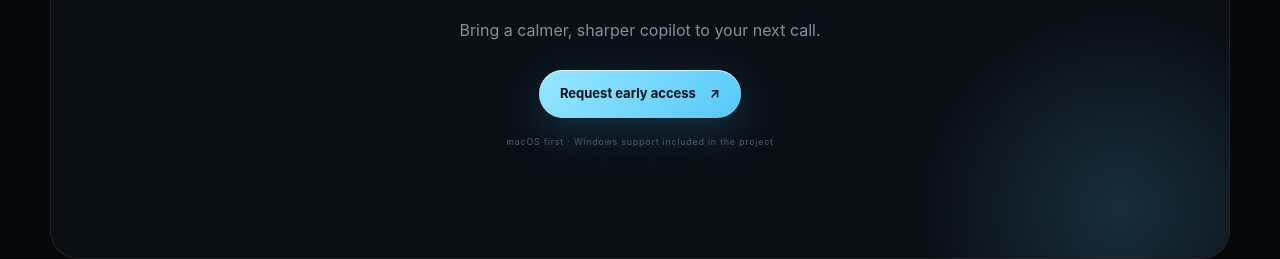
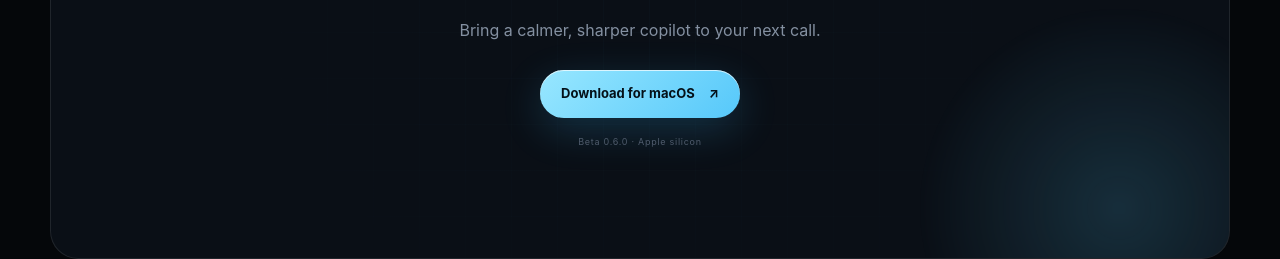
Before and after one commit to punkuz/veil-assist-website, a Next.js app: page / in a window 1280 px wide. Shown: the part 5203-5462 px from the top of the page. Built offline with nearby package versions, Linux system fonts and the light colour scheme.

Commit message:
Link Veil macOS beta download

```diff
--- a/app/page.tsx
+++ b/app/page.tsx
@@ -21,7 +21,7 @@ export default function Home() {
           <a href="#privacy">Privacy</a>
           <a href="#how">How it works</a>
         </div>
-        <a className="nav-cta" href="#download">Get Veil <Arrow /></a>
+        <a className="nav-cta" href="https://github.com/punkuz/veil-assist/releases/download/v0.6.0-beta.1/Veil.Assist-0.6.0-beta.1-arm64.dmg">Get Veil <Arrow /></a>
       </nav>
 
       <section className="hero shell-width" id="top">
@@ -166,8 +166,8 @@ export default function Home() {
         <div className="mini-logo"><span className="brand-mark" /></div>
         <h2>Ready for the room?</h2>
         <p>Bring a calmer, sharper copilot to your next call.</p>
-        <a className="button button-primary" href="mailto:hello@veil-assist.app?subject=Veil%20Assist%20early%20access">Request early access <Arrow /></a>
-        <small>macOS first · Windows support included in the project</small>
+        <a className="button button-primary" href="https://github.com/punkuz/veil-assist/releases/download/v0.6.0-beta.1/Veil.Assist-0.6.0-beta.1-arm64.dmg">Download for macOS <Arrow /></a>
+        <small>Beta 0.6.0 · Apple silicon</small>
       </section>
 
       <footer className="footer shell-width">
```
